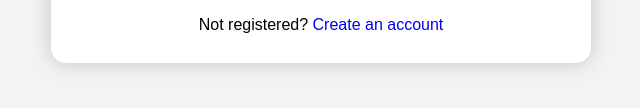
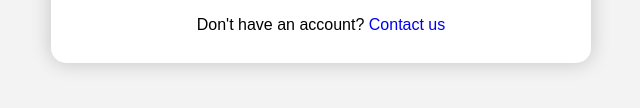
Before and after one commit to BitClimate/APP, a plain HTML site: page index.html in a window 1280 px wide. Shown: the part 564-672 px from the top of the page, 319-959 px from the left. Drawn offline with Linux system fonts and the light colour scheme.

Commit message:
Update index.html

```diff
--- a/index.html
+++ b/index.html
@@ -31,9 +31,9 @@
             </div>
         </form>
 
-        <p>Not registered?
-            <a href="#" style="text-decoration: none;">
-                Create an account
+        <p>Don't have an account?
+            <a href="bitclimate.com/contact" style="text-decoration: none;">
+                Contact us
             </a>
         </p>
     </div>
```
